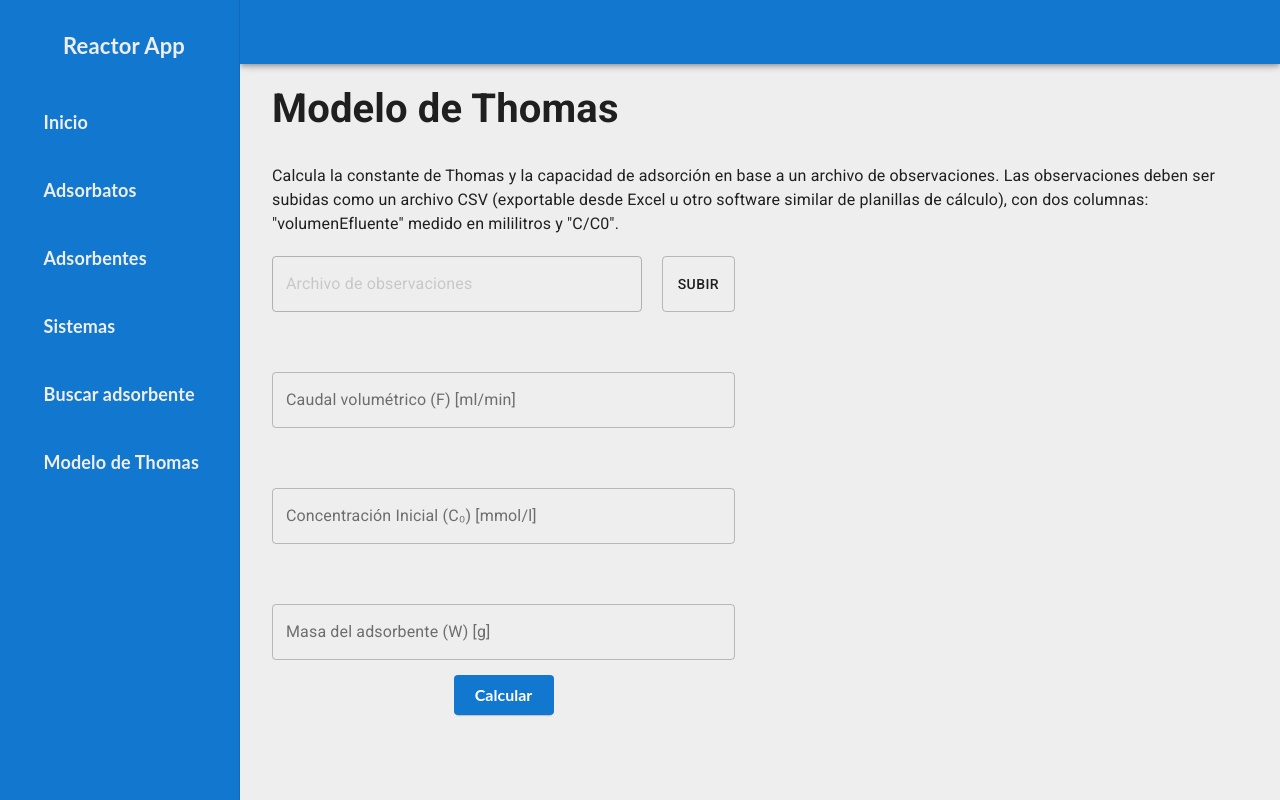
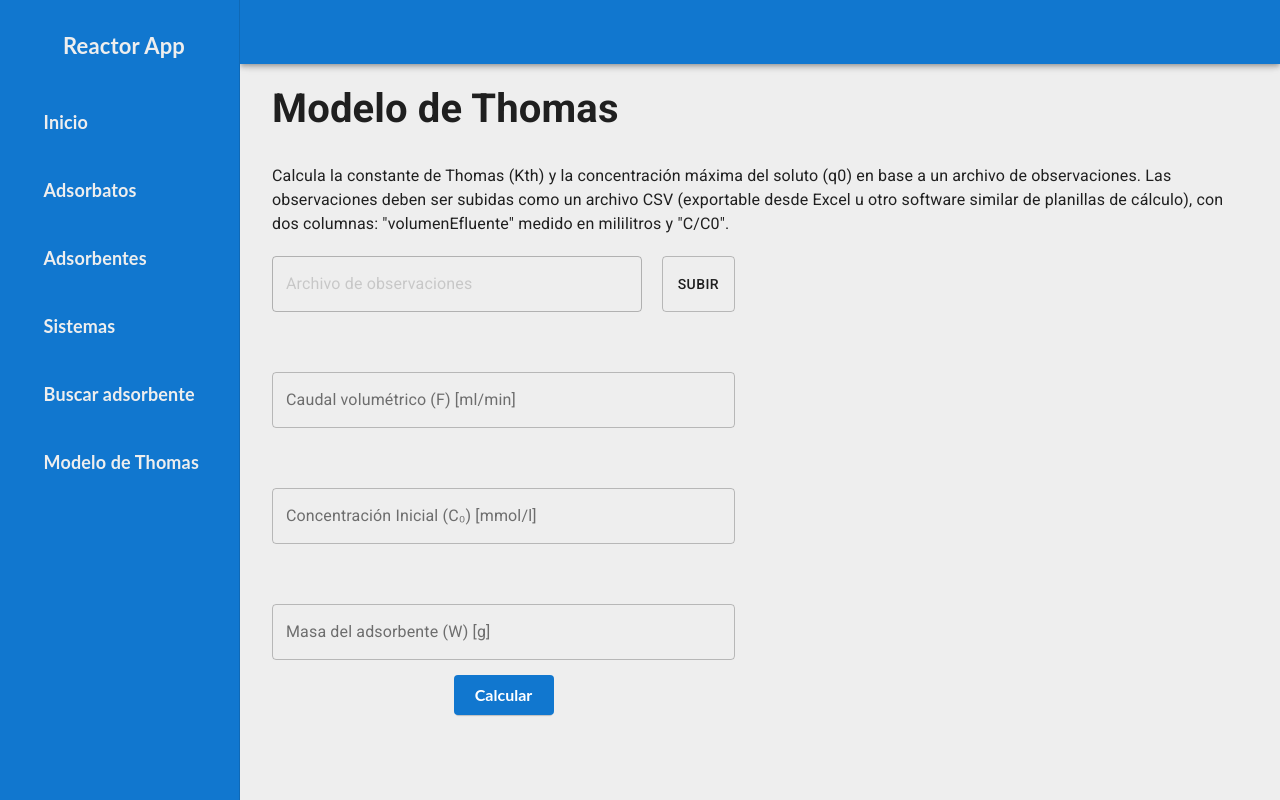
Before and after one commit to Reactor-Army/reactor_frontend, a React (Create React App) app: page / in a window 1280 px wide. Both pictures are taken after a click on the element "Modelo de Thomas". Built offline with nearby package versions, Linux system fonts and the light colour scheme; no server answers.

Commit message:
small thomas model helptext adjustment

```diff
--- a/src/components/ChemicalModels/Thomas/ThomasHelpText.js
+++ b/src/components/ChemicalModels/Thomas/ThomasHelpText.js
@@ -4,11 +4,11 @@ import React from "react";
 export const ThomasHelpText = () => {
   return (
     <HelpText>
-      Calcula la constante de Thomas y la capacidad de adsorción en base a un
-      archivo de observaciones. Las observaciones deben ser subidas como un
-      archivo CSV (exportable desde Excel u otro software similar de planillas
-      de cálculo), con dos columnas: &quot;volumenEfluente&quot; medido en
-      mililitros y &quot;C/C0&quot;.
+      Calcula la constante de Thomas (Kth) y la concentración máxima del soluto
+      (q0) en base a un archivo de observaciones. Las observaciones deben ser
+      subidas como un archivo CSV (exportable desde Excel u otro software
+      similar de planillas de cálculo), con dos columnas:
+      &quot;volumenEfluente&quot; medido en mililitros y &quot;C/C0&quot;.
     </HelpText>
   );
 };
```
